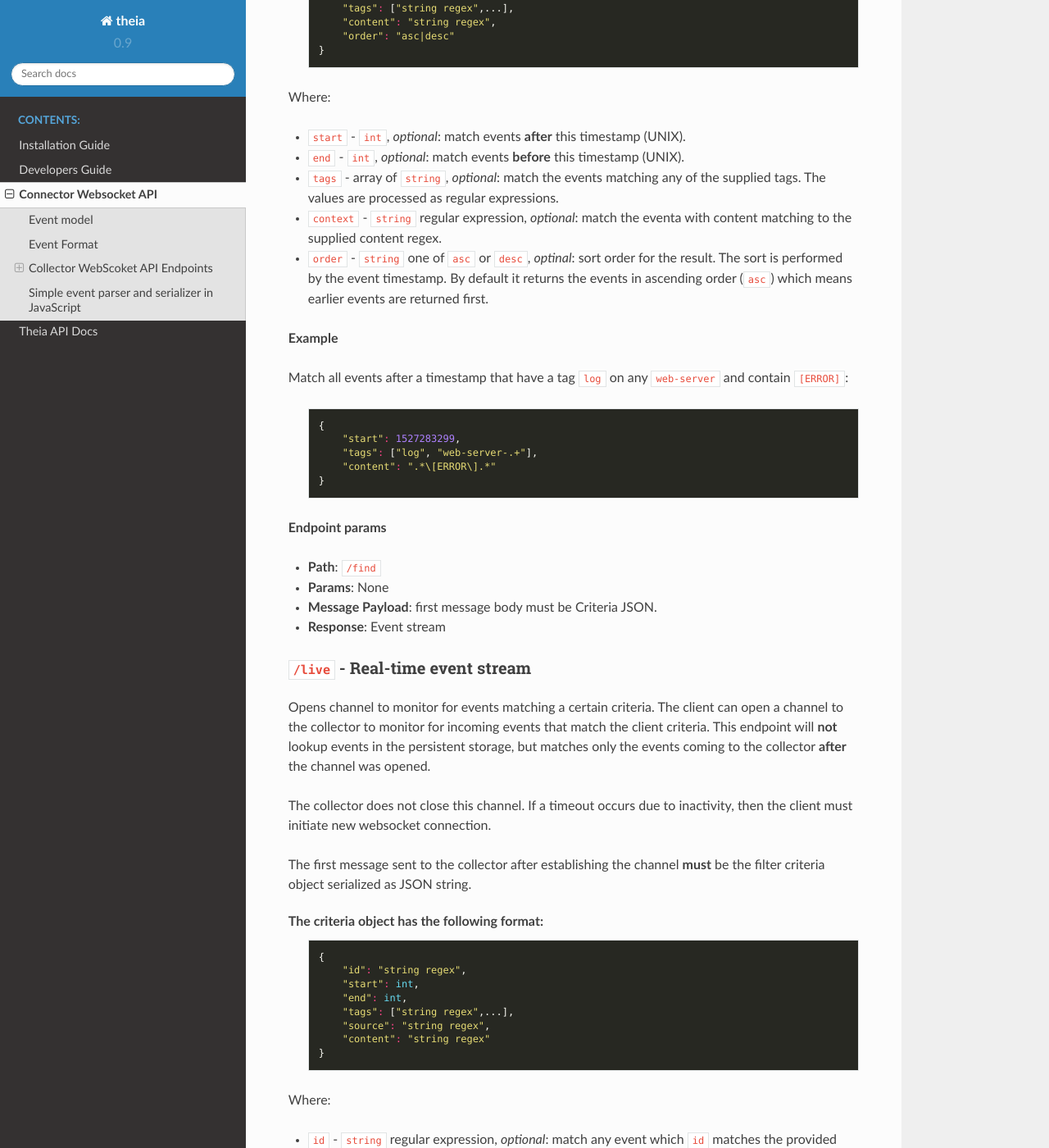
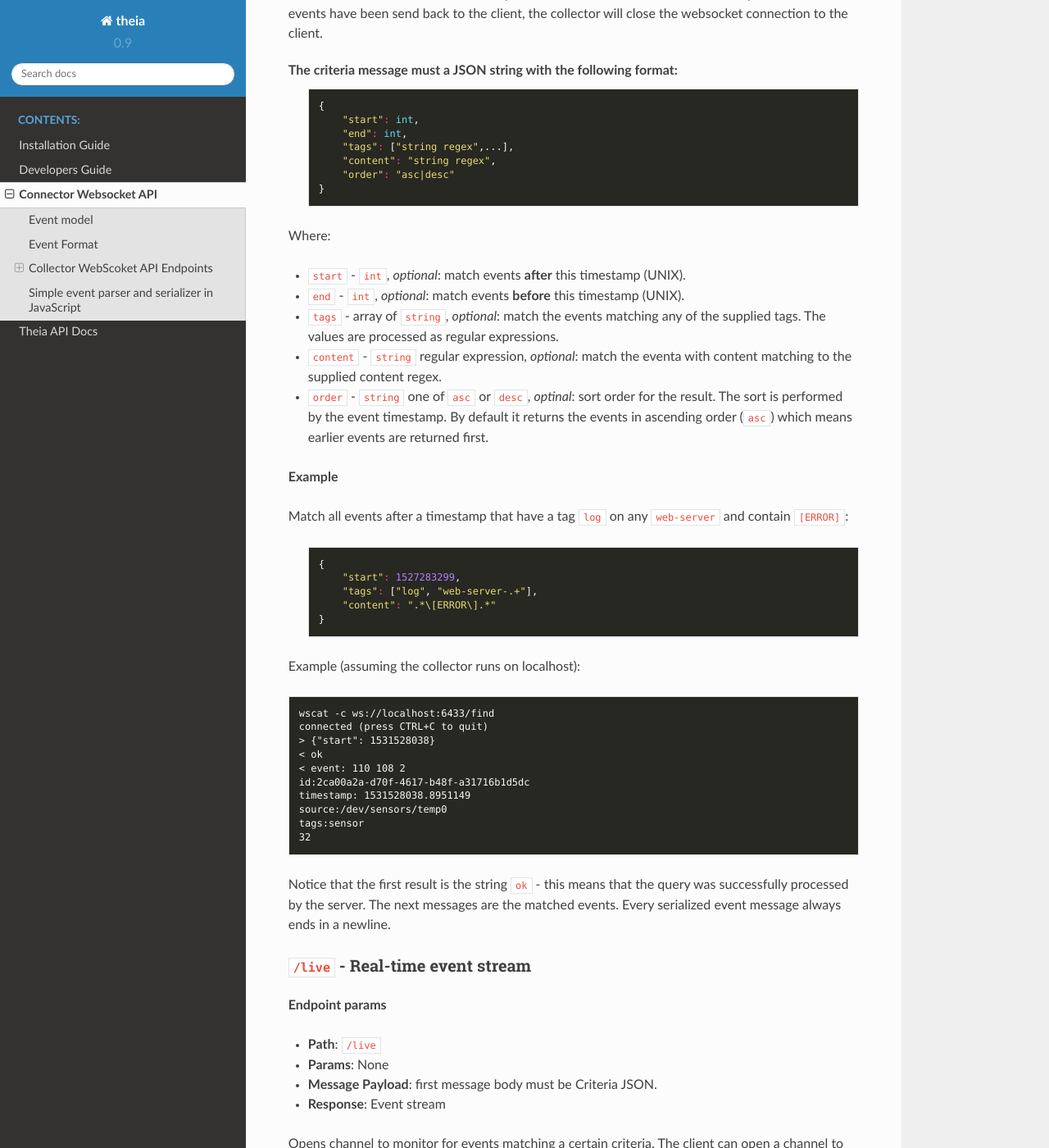
Before and after one commit to theia-log/theia, a Sphinx documentation site: the page built from docs/source/collector.rst, in a window 1280 px wide and 1400 px high, scrolled down 2486 px. Shown: the whole window at 82% size. Built offline with Sphinx 7.4.7 and the Read the Docs theme 2.0.0, drawn with Linux system fonts in a browser that asks for light colours; some of the changed text lies outside the part shown.

Commit message:
Collector endpoints - improved documentation.

```diff
--- a/docs/source/collector.rst
+++ b/docs/source/collector.rst
@@ -98,6 +98,13 @@
 ``/find`` - Find events matching criteria
 ^^^^^^^^^^^^^^^^^^^^^^^^^^^^^^^^^^^^^^^^^
 
+**Endpoint params**
+
+* **Path**: ``/find``
+* **Params**: None
+* **Message Payload**: first message body must be Criteria JSON.
+* **Response**: Event stream
+
 Opens channel to find events that match some criteria.
 The events are pushed from the collector to the client (on the incoming port of
 the web socket). The client should only post one message containing the filter
@@ -123,7 +130,7 @@
 * ``start`` - ``int``, *optional*: match events **after** this timestamp (UNIX).
 * ``end`` - ``int``, *optional*: match events **before** this timestamp (UNIX).
 * ``tags`` - array of ``string``, *optional*: match the events matching any of the supplied tags. The values are processed as regular expressions.
-* ``context`` - ``string`` regular expression, *optional*: match the eventa with content matching to the supplied content regex.
+* ``content`` - ``string`` regular expression, *optional*: match the eventa with content matching to the supplied content regex.
 * ``order`` - ``string`` one of ``asc`` or ``desc``, *optinal*: sort order for the result. The sort is performed by the event timestamp. By default it returns the events in ascending order (``asc``) which means earlier events are returned first.
 
 **Example**
@@ -139,17 +146,35 @@
             "content": ".*\[ERROR\].*"
         }
 
+Example (assuming the collector runs on localhost):
 
-**Endpoint params**
+.. code-block:: text
 
-* **Path**: ``/find``
-* **Params**: None
-* **Message Payload**: first message body must be Criteria JSON.
-* **Response**: Event stream
+    wscat -c ws://localhost:6433/find
+    connected (press CTRL+C to quit)
+    > {"start": 1531528038}
+    < ok
+    < event: 110 108 2
+    id:2ca00a2a-d70f-4617-b48f-a31716b1d5dc
+    timestamp: 1531528038.8951149
+    source:/dev/sensors/temp0
+    tags:sensor
+    32
+
+
+Notice that the first result is the string ``ok`` - this means that the query was successfully processed by the server.
+The next messages are the matched events. Every serialized event message always ends in a newline.
 
 
 ``/live`` - Real-time event stream
 ^^^^^^^^^^^^^^^^^^^^^^^^^^^^^^^^^^
+
+**Endpoint params**
+
+* **Path**: ``/live``
+* **Params**: None
+* **Message Payload**: first message body must be Criteria JSON.
+* **Response**: Event stream
 
 Opens channel to monitor for events matching a certain criteria.
 The client can open a channel to the collector to monitor for incoming events
@@ -182,7 +207,7 @@
 * ``end`` - ``int``, *optional*: match events **before** this timestamp (UNIX).
 * ``tags`` - array of ``string``, *optional*: match the events matching any of the supplied tags. The values are processed as regular expressions.
 * ``source`` - ``string`` regular expression, *optional*: match any event which ``source`` matches the provided regular expression.
-* ``context`` - ``string`` regular expression, *optional*: match the eventa with content matching to the supplied content regex.
+* ``content`` - ``string`` regular expression, *optional*: match the eventa with content matching to the supplied content regex.
 
 
 **Example**
@@ -199,13 +224,21 @@
             "source": "/var/log/.+"
         }
 
+Example using ``wscat`` (assuming the collector runs on localhost):
 
-**Endpoint params**
+.. code-block:: text
 
-* **Path**: ``/live``
-* **Params**: None
-* **Message Payload**: first message body must be Criteria JSON.
-* **Response**: Event stream
+    wscat -c ws://localhost:6433/live
+    connected (press CTRL+C to quit)
+    > {"start": 1531528038}
+    < ok
+    < event: 110 108 2
+    id:2ca00a2a-d70f-4617-b48f-a31716b1d5dc
+    timestamp: 1531528038.8951149
+    source:/dev/sensors/temp0
+    tags:sensor
+    32
+
 
 
 Simple event parser and serializer in JavaScript
```
